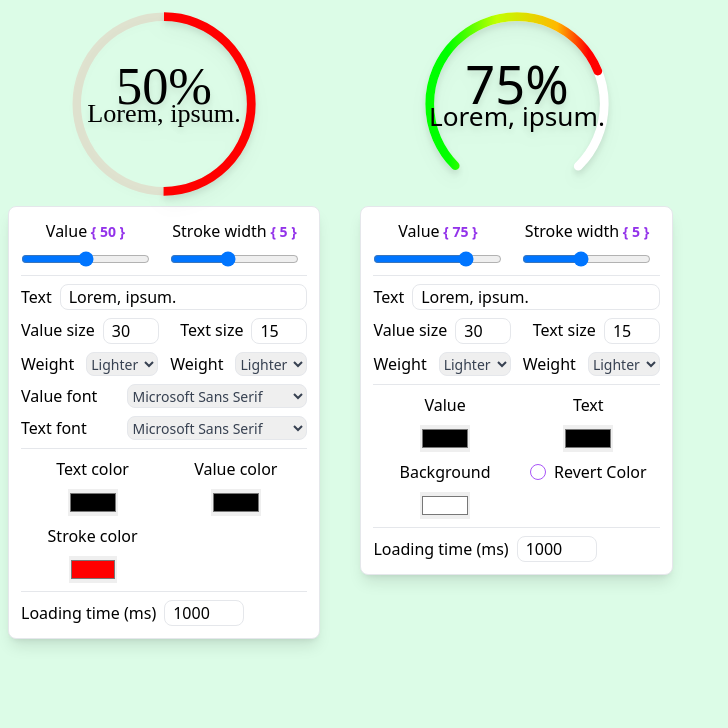
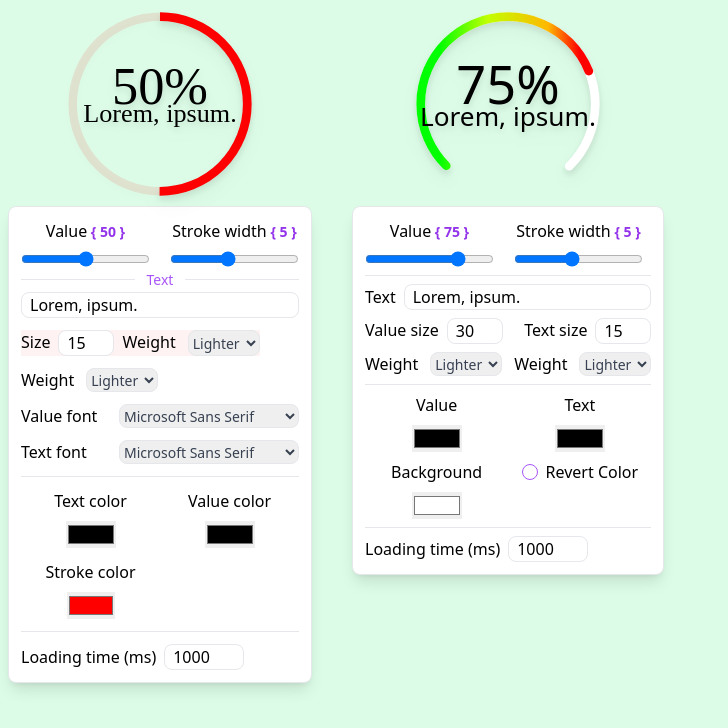
Before and after one commit to alptugidin/react-circular-progress-bar, a React (Vite) app: page / in a window 1280 px wide. Shown: the top 728 px of the page, without its empty margins (0-728 px from the left). Built offline with nearby package versions, Linux system fonts and the light colour scheme.

Commit message:
add font weight option

```diff
--- a/src/components/FlatDemo/Settings.tsx
+++ b/src/components/FlatDemo/Settings.tsx
@@ -4,7 +4,7 @@ import { fontFamilies } from '../../features/fontFamilies';
 import { FontFamily } from '../../../lib/types';
 const Settings: React.FC<IFlatSettings> = (props) => {
   return (
-    <div className='flex flex-col gap-2 bg-white rounded-lg border py-3 px-3 shadow-lg mt-1.5'>
+    <div className='flex flex-col gap-3 bg-white rounded-lg border py-3 px-3 shadow-lg mt-1.5'>
       <div className='flex items-center gap-5'>
         <div className='flex flex-col gap-2'>
           <span className='text-center'>Value
@@ -24,8 +24,10 @@ const Settings: React.FC<IFlatSettings> = (props) => {
         </div>
       </div>
       <hr />
-      <div className='flex justify-center items-center gap-2'>
-        <span>Text</span>
+      <div className='flex justify-center items-center gap-2 relative '>
+        <div className='absolute -top-[25px] bg-white rounded-lg px-3 py-0'>
+          <span className='text-sm text-purple-500'>Text</span>
+        </div>
         <input
           type="text"
           value={props.flatOptions.text}
@@ -33,21 +35,34 @@ const Settings: React.FC<IFlatSettings> = (props) => {
           className='border rounded-lg outline-none pl-2 focus:border-gray-400 w-full'/>
       </div>
       <div className='flex justify-between'>
-        <div className='flex gap-2'>
+        {/* <div className='flex gap-2'>
           <span>Value size</span>
           <input
             type="number"
             value={props.flatOptions.valueSize}
             onChange={(e) => props.setFlatOptions({ ...props.flatOptions, valueSize: parseInt(e.target.value) })}
             className='w-14 border rounded-lg focus:border-gray-400 outline-none pl-2' />
-        </div>
-        <div className='flex gap-2'>
-          <span>Text size</span>
+        </div> */}
+        <div className='flex gap-2 bg-red-50'>
+
+          <span>Size</span>
           <input
             type="number"
             value={props.flatOptions.textSize}
             onChange={(e) => props.setFlatOptions({ ...props.flatOptions, textSize: parseInt(e.target.value) })}
             className='w-14 border rounded-lg focus:border-gray-400 outline-none pl-2' />
+          <div className='flex gap-3'>
+            <span>Weight</span>
+            <select
+              className='outline-none text-sm text-gray-700 border rounded-lg'
+              onChange={(e) => props.setFlatOptions({ ...props.flatOptions, textWeight: e.target.value as FontWeight })}
+              value={props.flatOptions.textWeight}>
+              <option value="lighter">Lighter</option>
+              <option value="normal">Normal</option>
+              <option value="bold">Bold</option>
+              <option value="bolder">Bolder</option>
+            </select>
+          </div>
         </div>
       </div>
       <div className='flex gap-3'>
@@ -63,7 +78,7 @@ const Settings: React.FC<IFlatSettings> = (props) => {
             <option value="bolder">Bolder</option>
           </select>
         </div>
-        <div className='flex gap-3'>
+        {/* <div className='flex gap-3'>
           <span>Weight</span>
           <select
             className='outline-none text-sm text-gray-700 border rounded-lg'
@@ -74,7 +89,7 @@ const Settings: React.FC<IFlatSettings> = (props) => {
             <option value="bold">Bold</option>
             <option value="bolder">Bolder</option>
           </select>
-        </div>
+        </div> */}
       </div>
       <div className='flex justify-between'>
         <span>Value font</span>
@@ -89,7 +104,10 @@ const Settings: React.FC<IFlatSettings> = (props) => {
       </div>
       <div className='flex justify-between'>
         <span>Text font</span>
-        <select className='outline-none text-sm text-gray-700 border rounded-lg'>
+        <select
+          value={props.flatOptions.textFamily}
+          onChange={(e) => props.setFlatOptions({ ...props.flatOptions, textFamily: e.target.value as FontFamily })}
+          className='outline-none text-sm text-gray-700 border rounded-lg'>
           {fontFamilies.map((font, index) => (
             <option key={font} value={font}>{font}</option>
           ))}
@@ -116,7 +134,11 @@ const Settings: React.FC<IFlatSettings> = (props) => {
       <div className='flex'>
         <div className='flex flex-col items-center justify-center gap-2 basis-1/2'>
           <span className='text-center'>Stroke color</span>
-          <input type="color" onChange={(e) => props.setFlatOptions({ ...props.flatOptions, strokeColor: e.target.value })} value={props.flatOptions.strokeColor} className='w-12 mx-auto'/>
+          <input
+            type="color"
+            onChange={(e) => props.setFlatOptions({ ...props.flatOptions, strokeColor: e.target.value })}
+            value={props.flatOptions.strokeColor} className='w-12 mx-auto'
+          />
         </div>
       </div>
       <hr />
```
